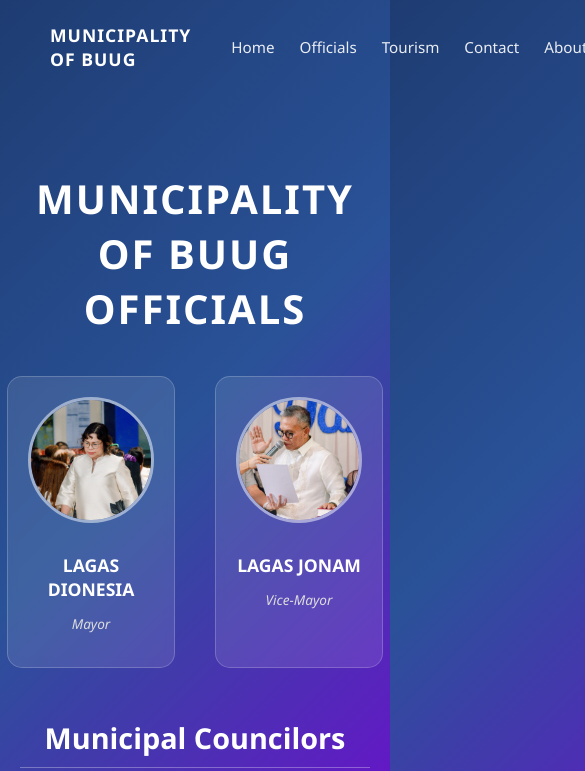
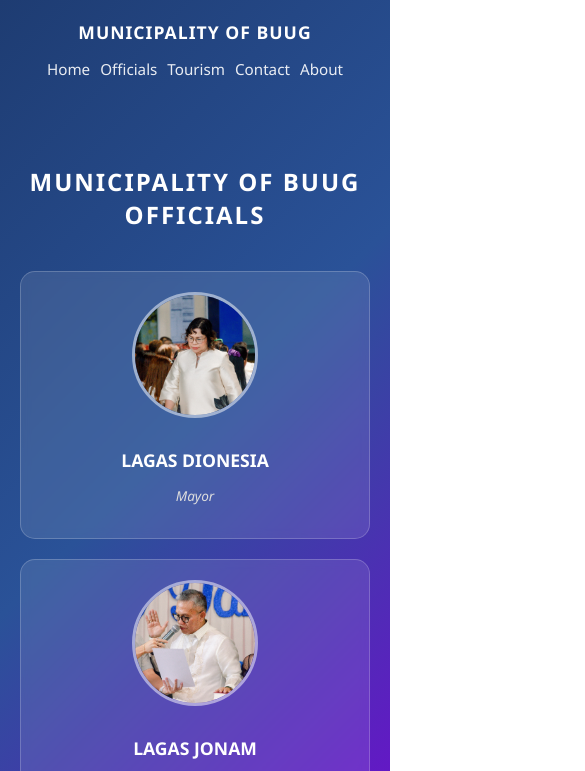
Before and after one commit to Louie7-Cloud/Promotional-Website, a plain HTML site: page officials.html in a window 390 px wide. Shown: the top 771 px of the page, 585 px wide, since content can reach past the window. Drawn offline with Linux system fonts and the light colour scheme.

Commit message:
Update officials.html

```diff
--- a/officials.html
+++ b/officials.html
@@ -17,12 +17,14 @@
             background-attachment: fixed;
         }
 
-        /* Navigation Bar */
+        /* Navigation Bar - Responsive Update */
         nav {
             display: flex;
             justify-content: space-between;
             align-items: center;
             padding: 20px 50px;
+            flex-wrap: wrap; /* Allows menu to wrap if too long */
+            gap: 15px;
         }
 
         .logo {
@@ -35,6 +37,8 @@
             display: flex;
             list-style: none;
             gap: 25px;
+            padding: 0;
+            margin: 0;
         }
 
         nav ul li a {
@@ -58,25 +62,26 @@
         }
 
         h1 {
-            font-size: 2.5rem;
+            font-size: clamp(1.5rem, 5vw, 2.5rem); /* Responsive font size */
             margin-bottom: 40px;
             text-transform: uppercase;
             letter-spacing: 2px;
         }
 
-        /* Profile Cards Layout */
+        /* Profile Cards Layout - Responsive Update */
         .officials-grid {
             display: flex;
             flex-wrap: wrap;
             justify-content: center;
-            gap: 30px;
+            gap: 20px;
         }
 
         .priority-row {
             width: 100%;
             display: flex;
+            flex-wrap: wrap; /* Allows Mayor and Vice-Mayor to stack on mobile */
             justify-content: center;
-            gap: 40px;
+            gap: 20px;
             margin-bottom: 50px;
         }
 
@@ -85,9 +90,12 @@
             backdrop-filter: blur(5px);
             border-radius: 15px;
             padding: 20px;
-            width: 200px;
+            /* Basis of 200px but allows growth so they don't look "crushed" */
+            flex: 1 1 200px;
+            max-width: 250px;
             transition: transform 0.3s ease;
             border: 1px solid rgba(255, 255, 255, 0.2);
+            box-sizing: border-box;
         }
 
         .card:hover {
@@ -118,9 +126,33 @@
         .council-title {
             width: 100%;
             margin: 40px 0 20px 0;
-            font-size: 1.8rem;
+            font-size: clamp(1.2rem, 4vw, 1.8rem);
             border-bottom: 1px solid rgba(255,255,255,0.3);
             padding-bottom: 10px;
+        }
+
+        /* Mobile specific adjustments */
+        @media (max-width: 600px) {
+            nav {
+                flex-direction: column;
+                padding: 20px;
+            }
+            nav ul {
+                gap: 10px;
+                font-size: 0.8rem;
+                flex-wrap: wrap;
+                justify-content: center;
+            }
+            .card {
+                max-width: 100%; /* Allows cards to take full width on very small screens */
+            }
+        }
+
+        footer {
+            text-align: center;
+            padding: 30px;
+            color: rgba(255,255,255,0.5);
+            font-size: 0.8rem;
         }
     </style>
 </head>
@@ -199,9 +231,9 @@
         </div>
     </div>
 
-	<footer style="text-align: center; padding: 30px; color: rgba(255,255,255,0.5); font-size: 0.8rem;">
-    &copy; 2026 Municipality of Buug Officials. All Rights Reserved | Developed by Mark Louie O. Casing
-</footer>
+    <footer>
+        &copy; 2026 Municipality of Buug Officials. All Rights Reserved | Developed by Mark Louie O. Casing
+    </footer>
 
 </body>
 </html>
```
